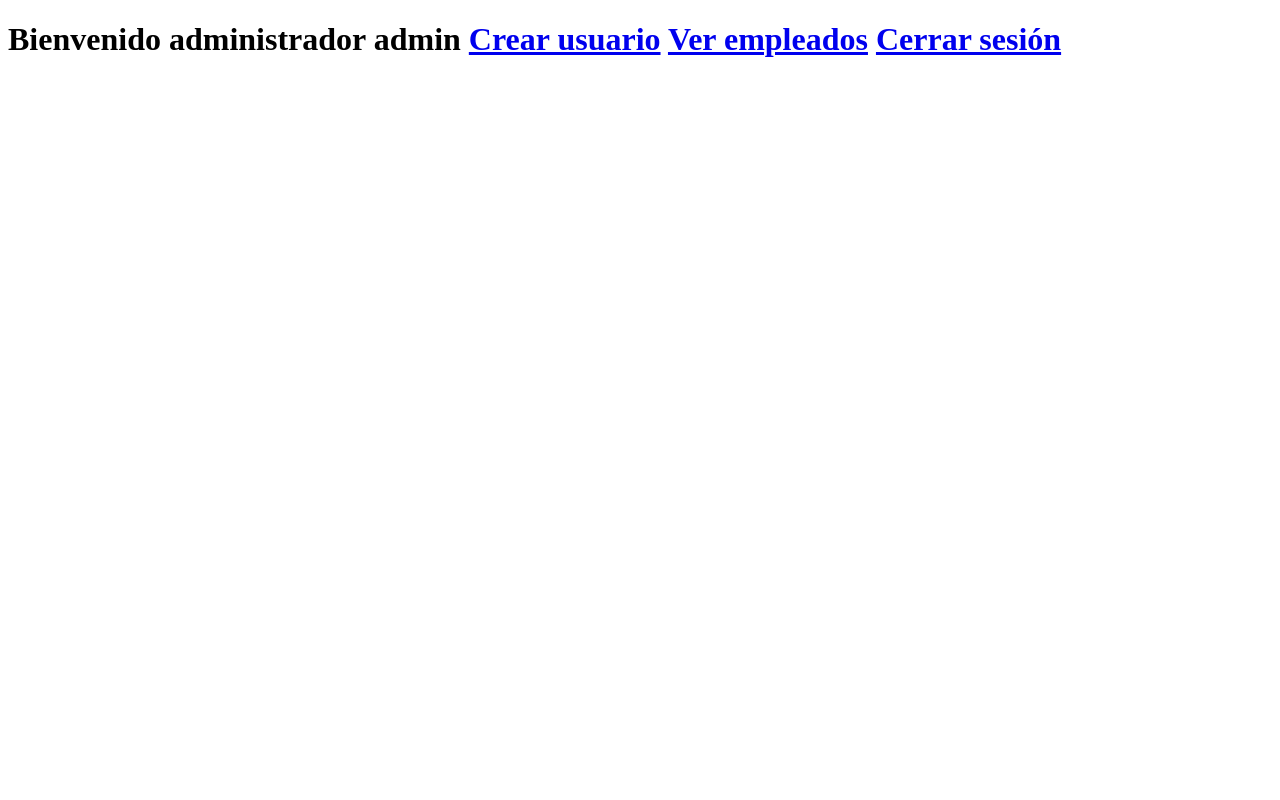
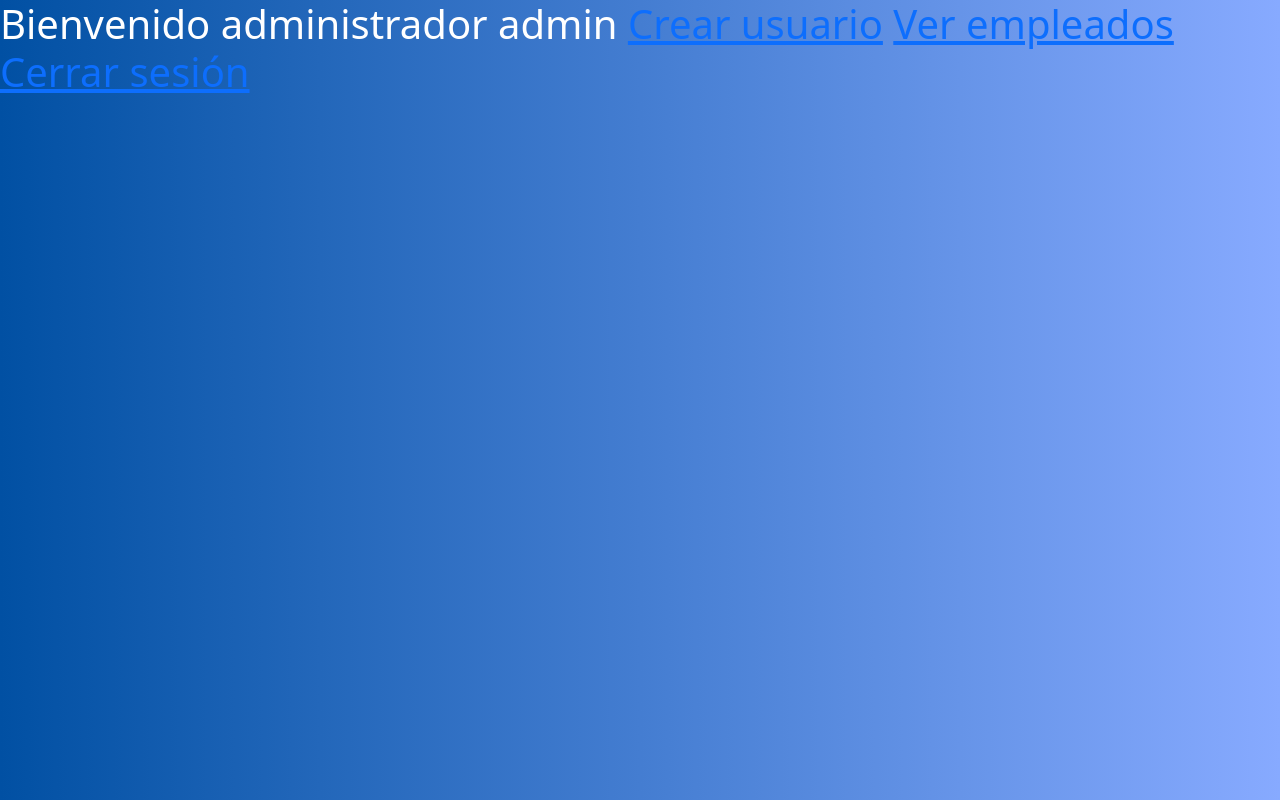
Before and after one commit to Juandoqg/Restaurante, a Django app: page /administrador/ in a window 1280 px wide. Run offline with Django 5.2, Linux system fonts and the light colour scheme; a user stored in the database is signed in; data comes from the database, SQL or seed files in the repository.

Commit message:
Se crea el css de administrador y se linkea con su respectivo archivo html

```diff
--- /dev/null
+++ b/myapp/static/css/Administrador.css
@@ -0,0 +1,3 @@
+body{
+    background: linear-gradient(to left, #87aaff, #6694e8, #447dd1, #2367ba, #0150a3); color: white;
+}
--- a/myapp/templates/administrador.html
+++ b/myapp/templates/administrador.html
@@ -1,8 +1,11 @@
+{% load static %}
 <!DOCTYPE html>
 <html lang="en">
 <head>
     <meta charset="UTF-8">
     <meta name="viewport" content="width=device-width, initial-scale=1.0">
+    <link href="https://cdn.jsdelivr.net/npm/bootstrap@5.3.3/dist/css/bootstrap.min.css" rel="stylesheet" integrity="sha384-QWTKZyjpPEjISv5WaRU9OFeRpok6YctnYmDr5pNlyT2bRjXh0JMhjY6hW+ALEwIH" crossorigin="anonymous">
+    <link rel="stylesheet" type="text/css" href="{% static 'css/Administrador.css' %}">
     <title>Administrador</title>
 </head>
 <body>
@@ -13,5 +16,6 @@
         <a href="{% url 'signout' %}">Cerrar sesión</a>
     </h1>
 
+    <script src="https://cdn.jsdelivr.net/npm/bootstrap@5.3.3/dist/js/bootstrap.bundle.min.js" integrity="sha384-YvpcrYf0tY3lHB60NNkmXc5s9fDVZLESaAA55NDzOxhy9GkcIdslK1eN7N6jIeHz" crossorigin="anonymous"></script>
 </body>
 </html>
--- a/myapp/views.py
+++ b/myapp/views.py
@@ -87,12 +87,6 @@ def deleteUser(request, user_id):
     usuario.delete()
     return redirect('/showUsers')
 
-
-
-
-
-
-
 @login_required
 def signout(request):
     logout(request)
```
